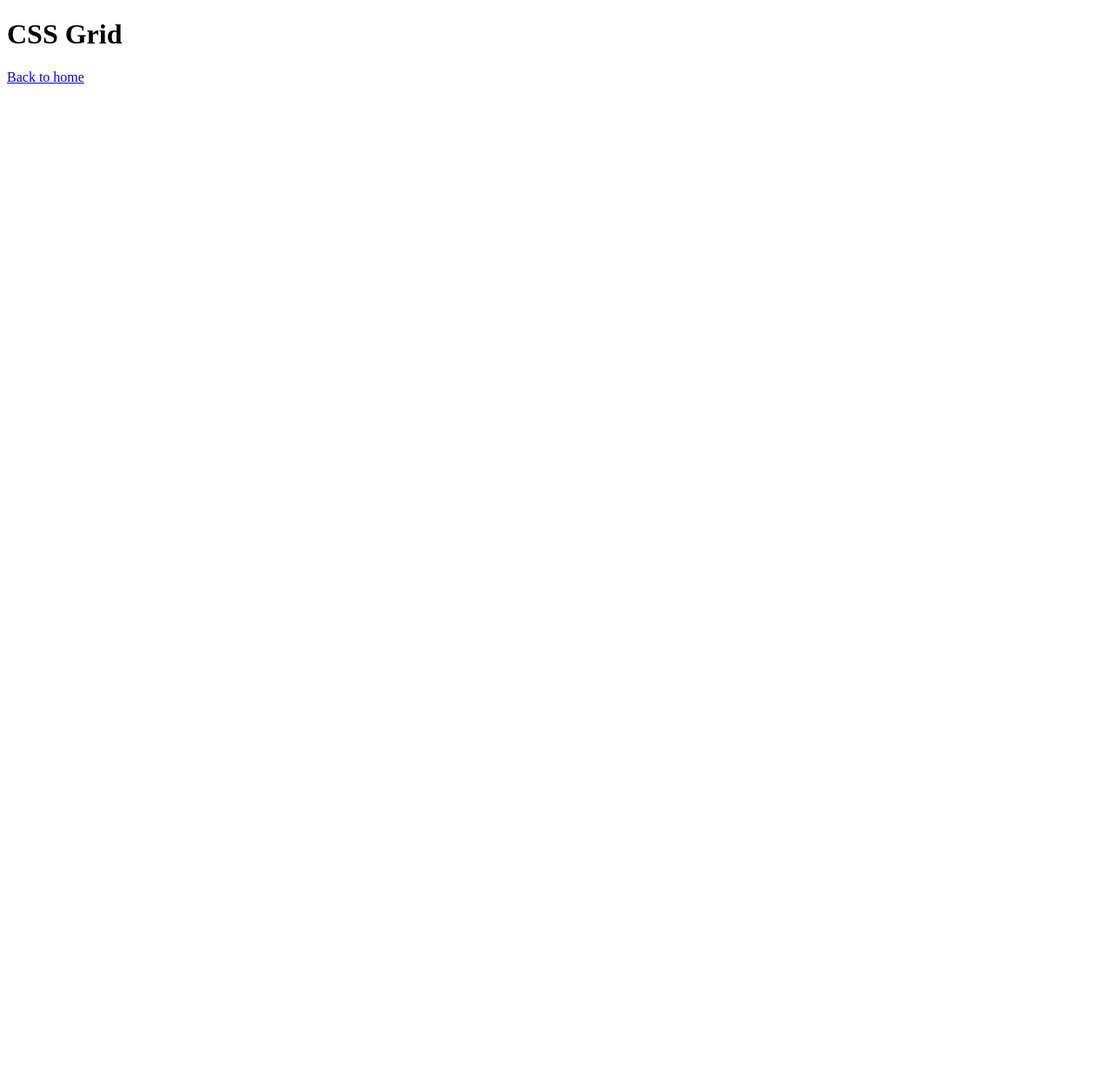
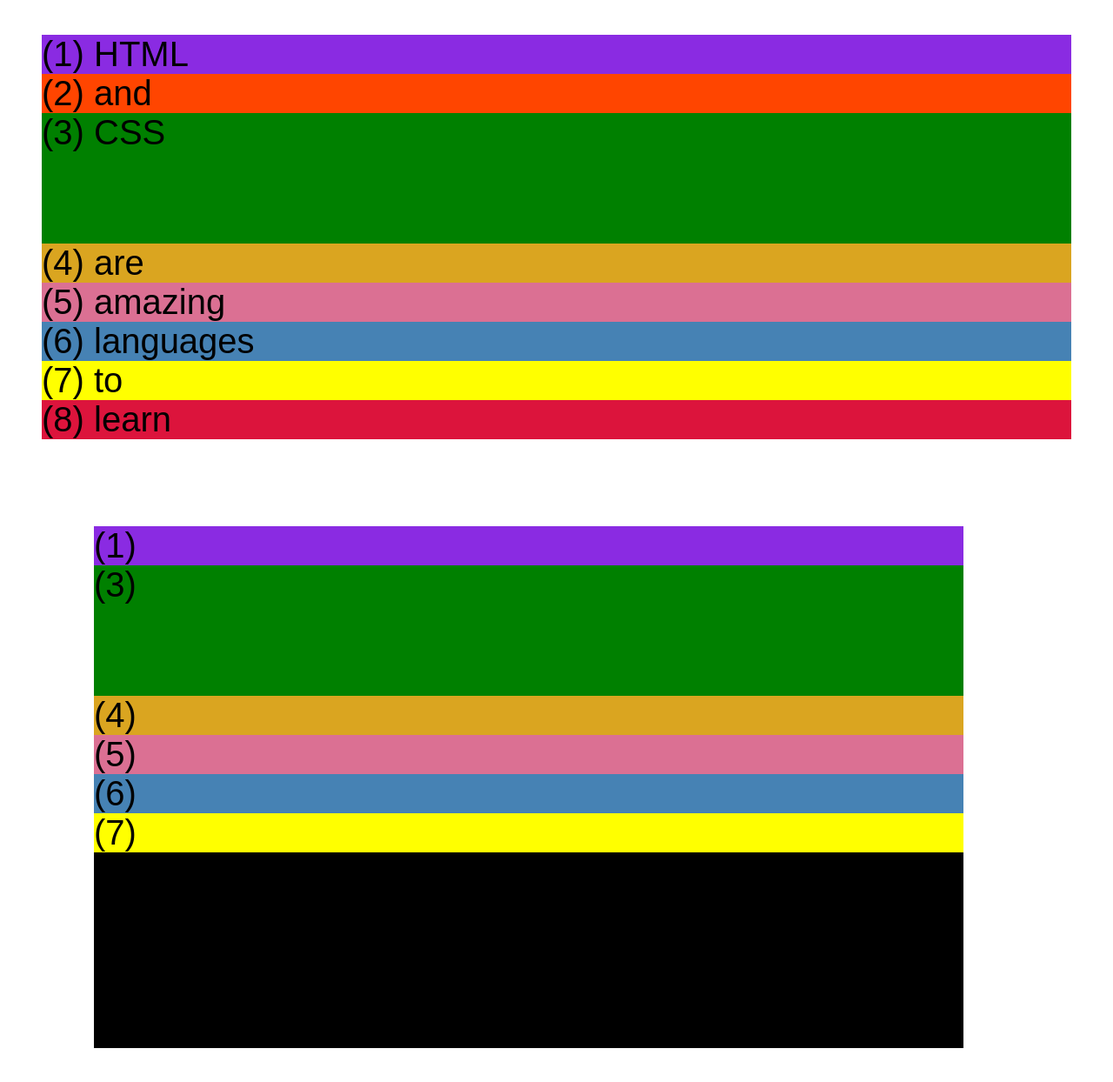
Before and after one commit to colingreens/udemy-html-css, a plain HTML site: page src/css-grid.html in a window 1280 px wide. Shown: the whole page at 87% size. Before the commit the page ends 800 px from the top, so only its background shows below. Drawn offline with Linux system fonts and the light colour scheme.

Commit message:
💪📦

```diff
--- a/src/css-grid.html
+++ b/src/css-grid.html
@@ -5,9 +5,76 @@
     <meta http-equiv="X-UA-Compatible" content="IE=edge" />
     <meta name="viewport" content="width=device-width, initial-scale=1.0" />
     <title>CSS Grid</title>
+    <style>
+      .el--1 {
+        background-color: blueviolet;
+      }
+      .el--2 {
+        background-color: orangered;
+      }
+      .el--3 {
+        background-color: green;
+        height: 150px;
+      }
+      .el--4 {
+        background-color: goldenrod;
+      }
+      .el--5 {
+        background-color: palevioletred;
+      }
+      .el--6 {
+        background-color: steelblue;
+      }
+      .el--7 {
+        background-color: yellow;
+      }
+      .el--8 {
+        background-color: crimson;
+      }
+
+      .container--1 {
+        /* STARTER */
+        font-family: sans-serif;
+        background-color: #ddd;
+        font-size: 40px;
+        margin: 40px;
+
+        /* CSS GRID */
+      }
+
+      .container--2 {
+        /* STARTER */
+        font-family: sans-serif;
+        background-color: black;
+        font-size: 40px;
+        margin: 100px;
+
+        width: 1000px;
+        height: 600px;
+
+        /* CSS GRID */
+      }
+    </style>
   </head>
   <body>
-    <h1>CSS Grid</h1>
-    <a href="index.html">Back to home</a>
+    <div class="container--1">
+      <div class="el el--1">(1) HTML</div>
+      <div class="el el--2">(2) and</div>
+      <div class="el el--3">(3) CSS</div>
+      <div class="el el--4">(4) are</div>
+      <div class="el el--5">(5) amazing</div>
+      <div class="el el--6">(6) languages</div>
+      <div class="el el--7">(7) to</div>
+      <div class="el el--8">(8) learn</div>
+    </div>
+
+    <div class="container--2">
+      <div class="el el--1">(1)</div>
+      <div class="el el--3">(3)</div>
+      <div class="el el--4">(4)</div>
+      <div class="el el--5">(5)</div>
+      <div class="el el--6">(6)</div>
+      <div class="el el--7">(7)</div>
+    </div>
   </body>
 </html>
```
Also changed, not shown: src/flexbox.html (+47 -2 lines).
